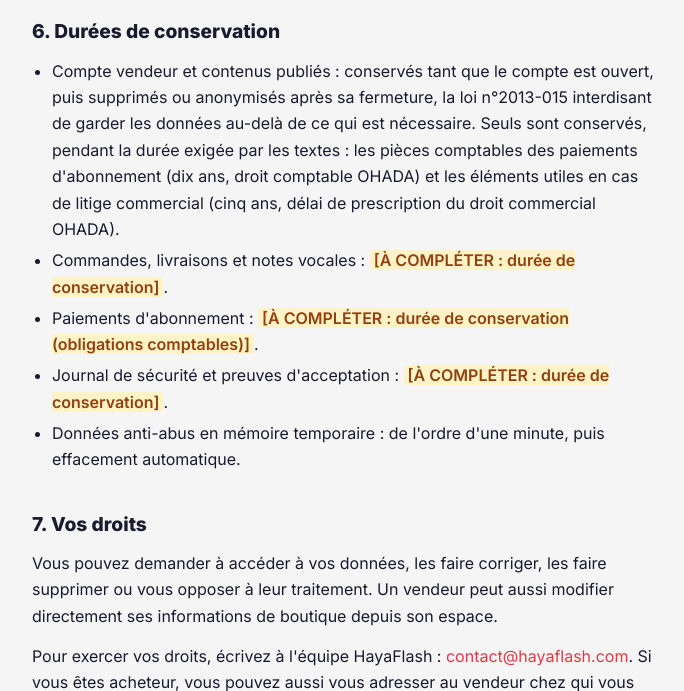
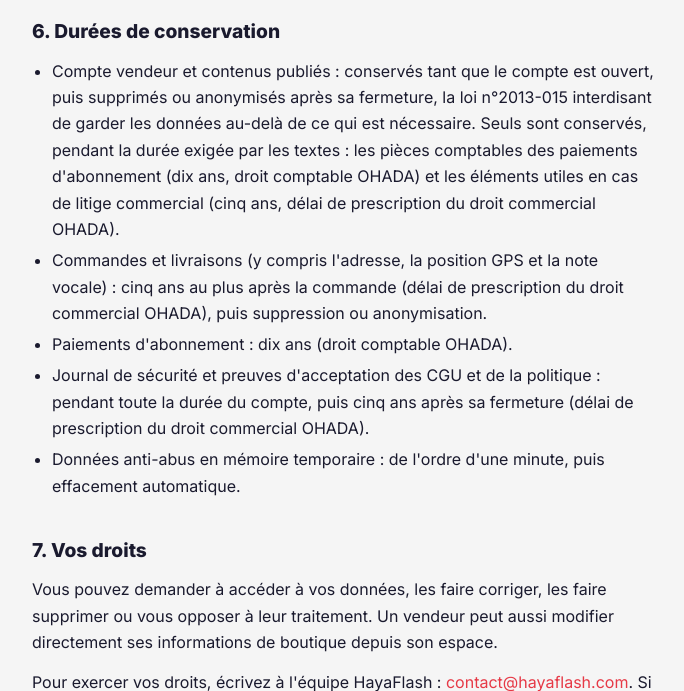
Before and after one commit to SamK107/hayaflash, a Django app: page /confidentialite/ in a window 1280 px wide. Shown: the part 3052-3743 px from the top of the page, without its empty margins (296-980 px from the left). Run offline with Django 5.2, Linux system fonts and the light colour scheme; parts of the project's set-up code (start-up, migrations or seed data) failed here and were passed over; some libraries are stand-ins or nearby versions.

Commit message:
docs(legal): durées de conservation restantes et remboursement
- commandes et livraisons (adresse, GPS, note vocale) : 5 ans au plus
  (prescription commerciale OHADA)
- paiements d'abonnement : 10 ans (droit comptable OHADA)
- journal de sécurité et preuves d'acceptation : durée du compte + 5 ans
- CGU : pas de remboursement d'une période payée, sauf paiement débité
  sans activation ou débité deux fois
- plus aucun marqueur [À COMPLÉTER] visible

Co-Authored-By: Claude Opus 5.5 <noreply@anthropic.com>
Claude-Session: https://claude.ai/code/session_01C3TqHFxapVhiLJR7FctyA3

```diff
--- a/templates/core/legal/privacy.html
+++ b/templates/core/legal/privacy.html
@@ -90,9 +90,9 @@
 <h2 id="conservation">6. Durées de conservation</h2>
 <ul>
   <li>Compte vendeur et contenus publiés : conservés tant que le compte est ouvert, puis supprimés ou anonymisés après sa fermeture, la loi n°2013-015 interdisant de garder les données au-delà de ce qui est nécessaire. Seuls sont conservés, pendant la durée exigée par les textes : les pièces comptables des paiements d'abonnement (dix ans, droit comptable OHADA) et les éléments utiles en cas de litige commercial (cinq ans, délai de prescription du droit commercial OHADA).</li>
-  <li>Commandes, livraisons et notes vocales : <span class="hf-legal-todo">[À COMPLÉTER : durée de conservation]</span>.</li>
-  <li>Paiements d'abonnement : <span class="hf-legal-todo">[À COMPLÉTER : durée de conservation (obligations comptables)]</span>.</li>
-  <li>Journal de sécurité et preuves d'acceptation : <span class="hf-legal-todo">[À COMPLÉTER : durée de conservation]</span>.</li>
+  <li>Commandes et livraisons (y compris l'adresse, la position GPS et la note vocale) : cinq ans au plus après la commande (délai de prescription du droit commercial OHADA), puis suppression ou anonymisation.</li>
+  <li>Paiements d'abonnement : dix ans (droit comptable OHADA).</li>
+  <li>Journal de sécurité et preuves d'acceptation des CGU et de la politique : pendant toute la durée du compte, puis cinq ans après sa fermeture (délai de prescription du droit commercial OHADA).</li>
   <li>Données anti-abus en mémoire temporaire : de l'ordre d'une minute, puis effacement automatique.</li>
 </ul>
 
--- a/templates/core/legal/terms.html
+++ b/templates/core/legal/terms.html
@@ -61,7 +61,7 @@
 <p>HayaFlash peut suspendre ou désactiver un compte ou une boutique, sans préavis en cas d'urgence, en cas de manquement à ces conditions, de fraude, de plainte sérieuse d'acheteurs ou de risque pour la sécurité du service. Le vendeur en est informé par tout moyen.</p>
 
 <h3>1.7 Résiliation</h3>
-<p>Le vendeur peut cesser d'utiliser HayaFlash à tout moment et demander la fermeture de son compte en écrivant à l'équipe HayaFlash : <a href="mailto:contact@hayaflash.com">contact@hayaflash.com</a>. Une période d'abonnement déjà payée n'est pas remboursée, sauf <span class="hf-legal-todo">[À COMPLÉTER : politique de remboursement à définir]</span>.</p>
+<p>Le vendeur peut cesser d'utiliser HayaFlash à tout moment et demander la fermeture de son compte en écrivant à l'équipe HayaFlash : <a href="mailto:contact@hayaflash.com">contact@hayaflash.com</a>. Une période d'abonnement déjà payée n'est pas remboursée. Exception : si un paiement a été débité sans que l'abonnement soit activé, ou a été débité deux fois, l'équipe HayaFlash active l'abonnement ou rembourse le montant concerné, sur demande à la même adresse.</p>
 
 <h2 id="acheteurs">Partie 2 — Acheteurs</h2>
 
```
